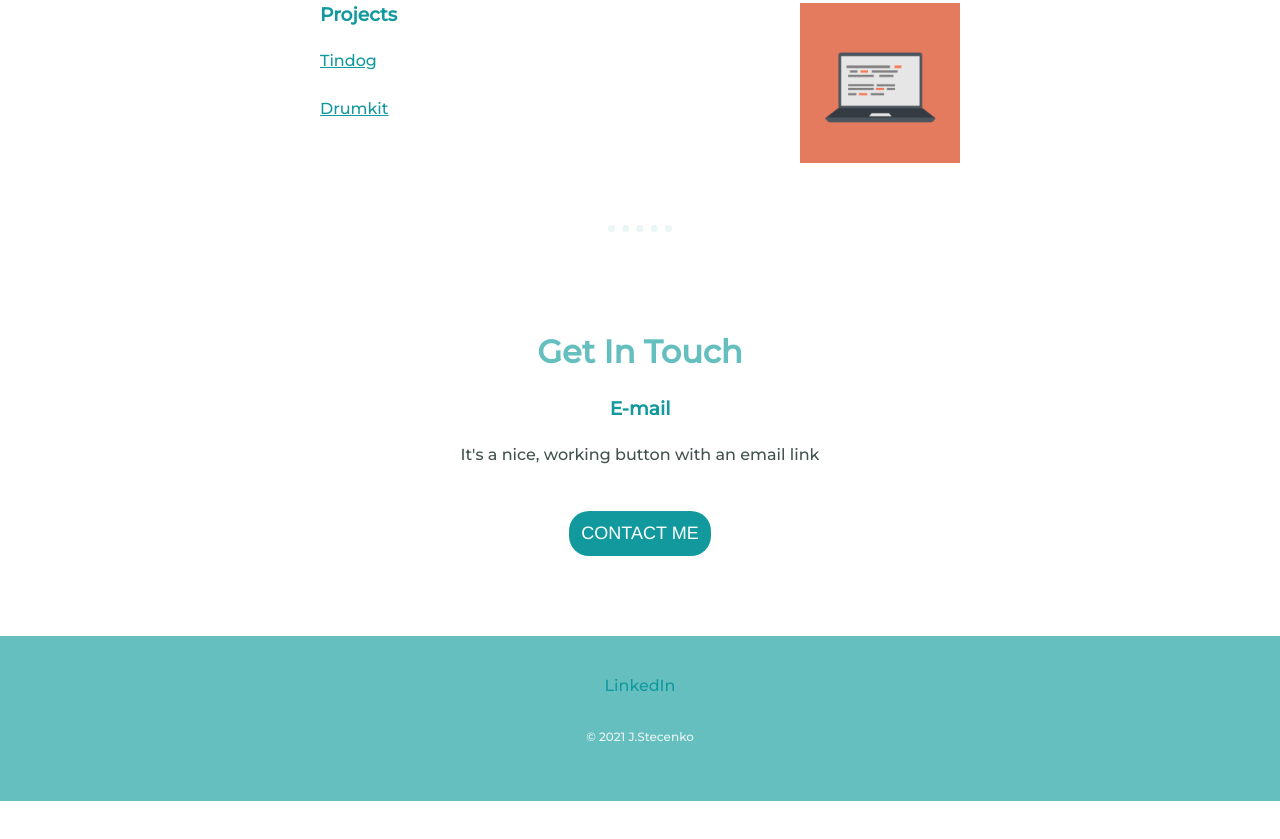
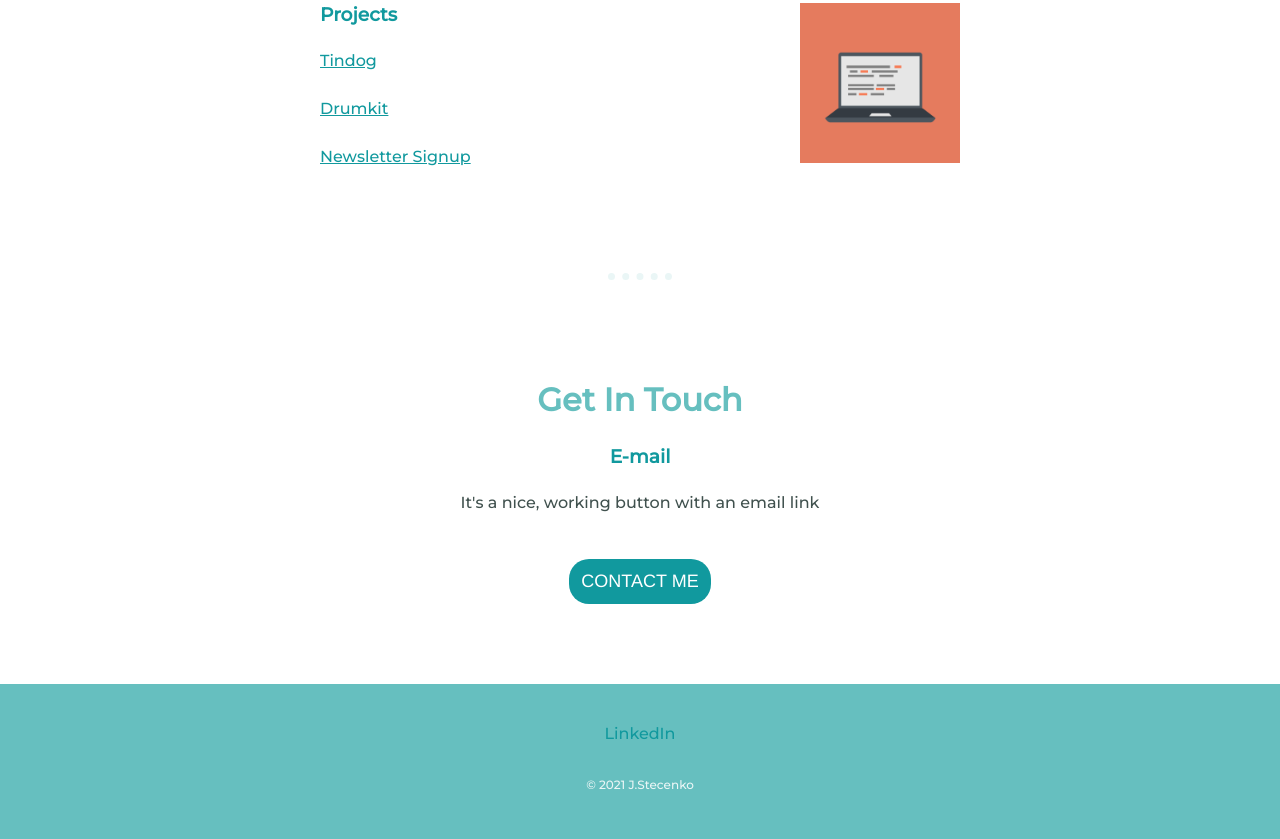
Before and after one commit to evgeniator/mysite, a plain HTML site: page index.html in a window 1280 px wide. Shown: the part 1820-2659 px from the top of the page. Before the commit the page ends 2621 px from the top, so only its background shows below. Drawn offline with Linux system fonts and the light colour scheme.

Commit message:
Update index.html

```diff
--- a/index.html
+++ b/index.html
@@ -39,7 +39,7 @@
         <h3>Projects</h3>
         <p><a href="https://evgeniator.github.io/tindog/">Tindog</a></p>
         <p><a href="https://evgeniator.github.io/drumkit/">Drumkit</a></p>
-
+        <p><a href="https://secret-tor-31144.herokuapp.com/">Newsletter Signup</a></p>
       </div>
     </div>
     <hr>
```
